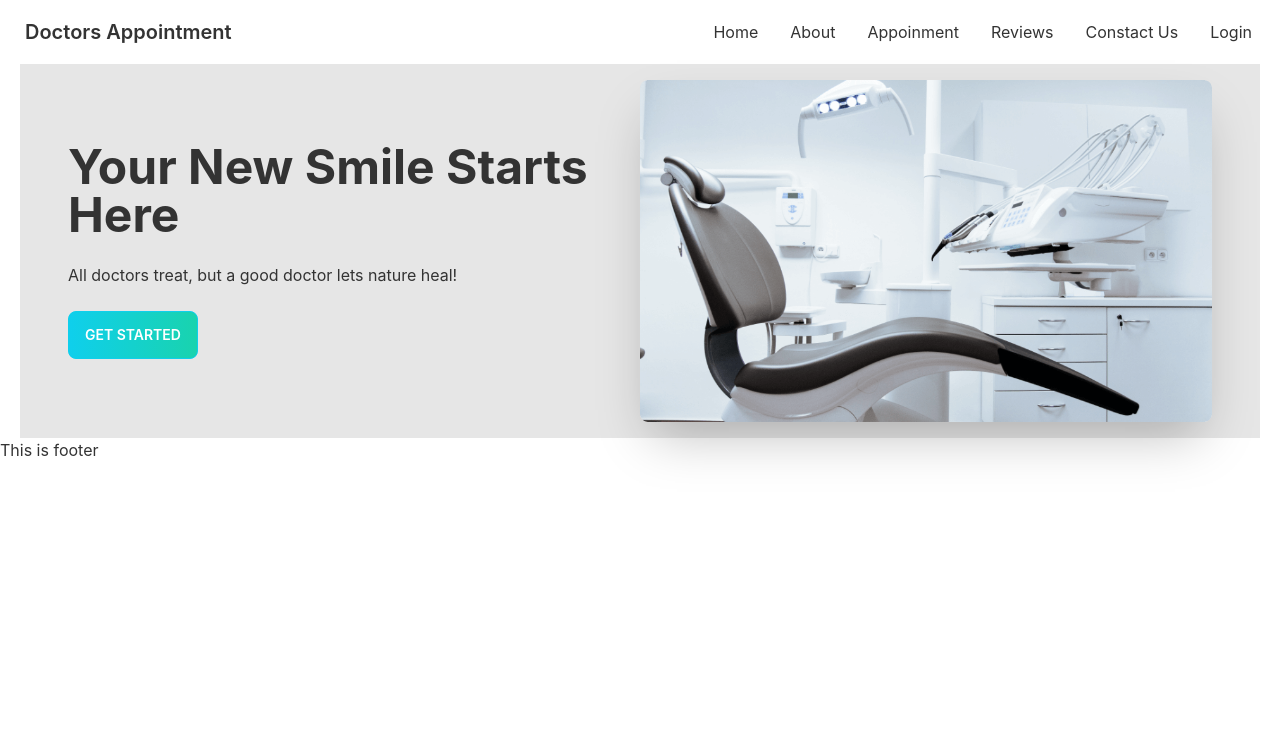
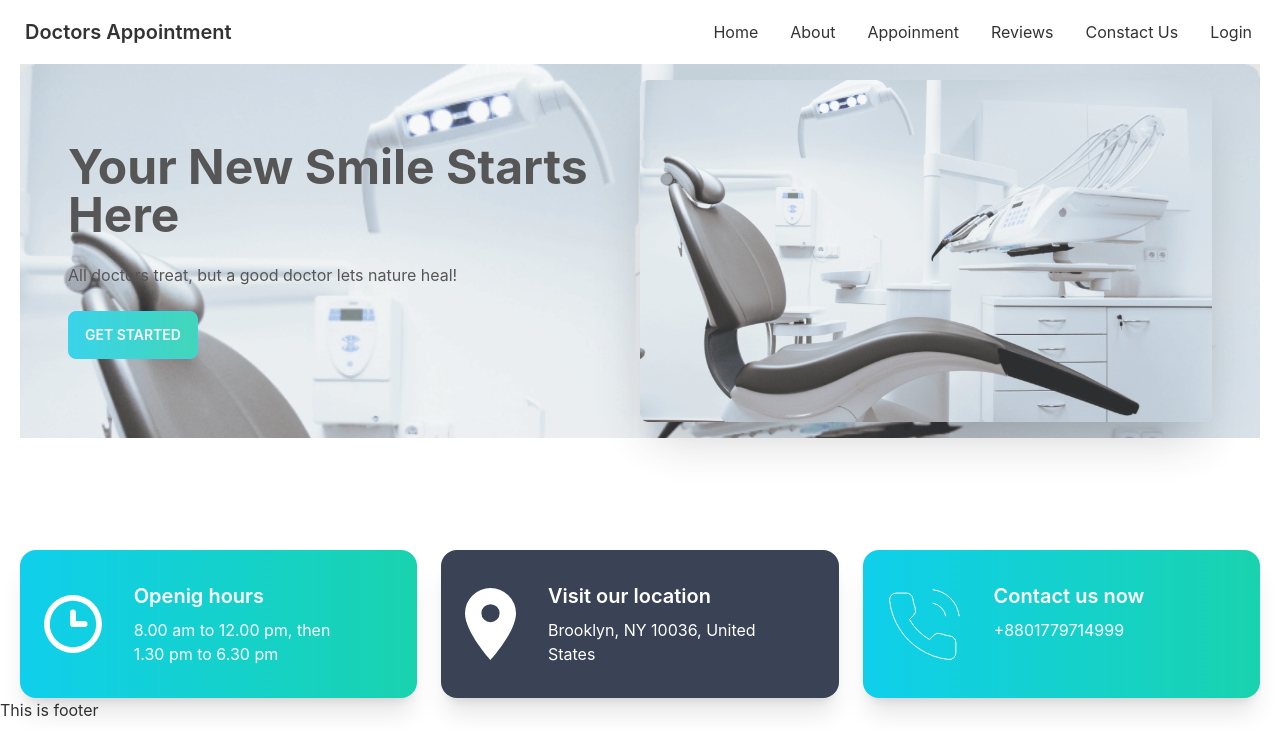
Before and after one commit to IamRidoyRoy/doctors-appointment-frontend, a React (Create React App) app: page / in a window 1280 px wide. Shown: the top 754 px of the page. Built offline with nearby package versions, Linux system fonts and the light colour scheme.

Commit message:
Add card info section

```diff
--- a/src/Pages/Home/Banner/Banner.js
+++ b/src/Pages/Home/Banner/Banner.js
@@ -5,8 +5,13 @@ const Banner = () => {
     return (
         // This is homepage banner
 
-        <div className="hero  bg-base-200">
-            <div className="hero-content flex-col lg:flex-row-reverse px-12">
+        <div className="hero  bg-base-200" >
+            <div className="hero-content flex-col lg:flex-row-reverse px-12 " style={{
+                backgroundImage: `url(${bannerImage})`,
+                backgroundSize: 'cover',
+                opacity: .8,
+
+            }}>
                 <img src={bannerImage} className=" w-1/2 rounded-lg shadow-2xl" alt='' />
                 <div>
                     <h1 className="text-5xl font-bold">Your New Smile Starts Here</h1>
--- /dev/null
+++ b/src/Pages/Home/CardInfo/CardInfo.js
@@ -0,0 +1,18 @@
+import React from 'react';
+
+const CardInfo = ({ card }) => {
+    const { name, descriptions, icon, bgColor } = card;
+    // console.log(card)
+    return (
+        <div className={`card card-side bg-base-100 shadow-xl ${bgColor} px-6 text-white`}>
+            <figure><img width={52} src={icon} alt="Movie" /></figure>
+            <div className="card-body">
+                <h2 className="card-title"> {name} </h2>
+                <p> {descriptions} </p>
+
+            </div>
+        </div>
+    );
+};
+
+export default CardInfo;
--- /dev/null
+++ b/src/Pages/Home/CardInfo/CardsInfo.js
@@ -0,0 +1,44 @@
+import React from 'react';
+import phone from '../../../assets/icons/phone.svg';
+import clock from '../../../assets/icons/clock.svg';
+import marker from '../../../assets/icons/marker.svg';
+import CardInfo from './CardInfo';
+
+const CardsInfo = () => {
+
+    const cardsData = [
+        {
+            id: 1,
+            name: 'Openig hours',
+            descriptions: '8.00 am to 12.00 pm, then 1.30 pm to 6.30 pm',
+            icon: clock,
+            bgColor: 'bg-gradient-to-r from-primary to-secondary'
+
+        },
+        {
+            id: 2,
+            name: 'Visit our location',
+            descriptions: 'Brooklyn, NY 10036, United States',
+            icon: marker,
+            bgColor: 'bg-neutral'
+
+        },
+        {
+            id: 3,
+            name: 'Contact us now',
+            descriptions: '+8801779714999',
+            icon: phone,
+            bgColor: 'bg-gradient-to-r from-primary to-secondary'
+
+        },
+    ]
+    return (
+        <div className='grid grid-cols-1 md:grid-cols-2 lg:grid-cols-3 gap-6 mt-28'>
+            {
+                cardsData.map((card) => <CardInfo key={card.id} card={card}></CardInfo>)
+            }
+        </div>
+    );
+};
+
+export default CardsInfo;
--- a/src/Pages/Home/Home.js
+++ b/src/Pages/Home/Home.js
@@ -1,10 +1,12 @@
 import React from 'react';
 import Banner from './Banner/Banner';
+import CardsInfo from './CardInfo/CardsInfo';
 
 const Home = () => {
     return (
         <div className='mx-5'>
             <Banner></Banner>
+            <CardsInfo></CardsInfo>
         </div>
     );
 };
```
